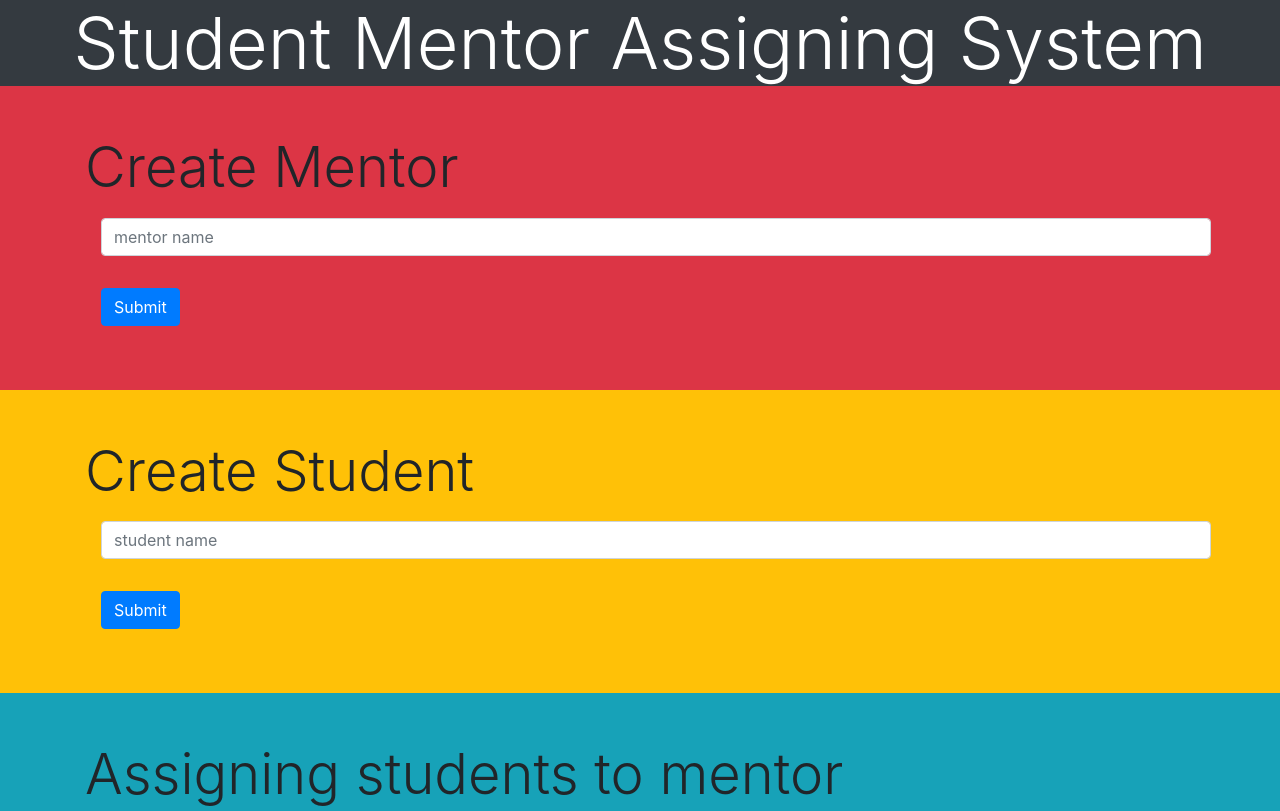
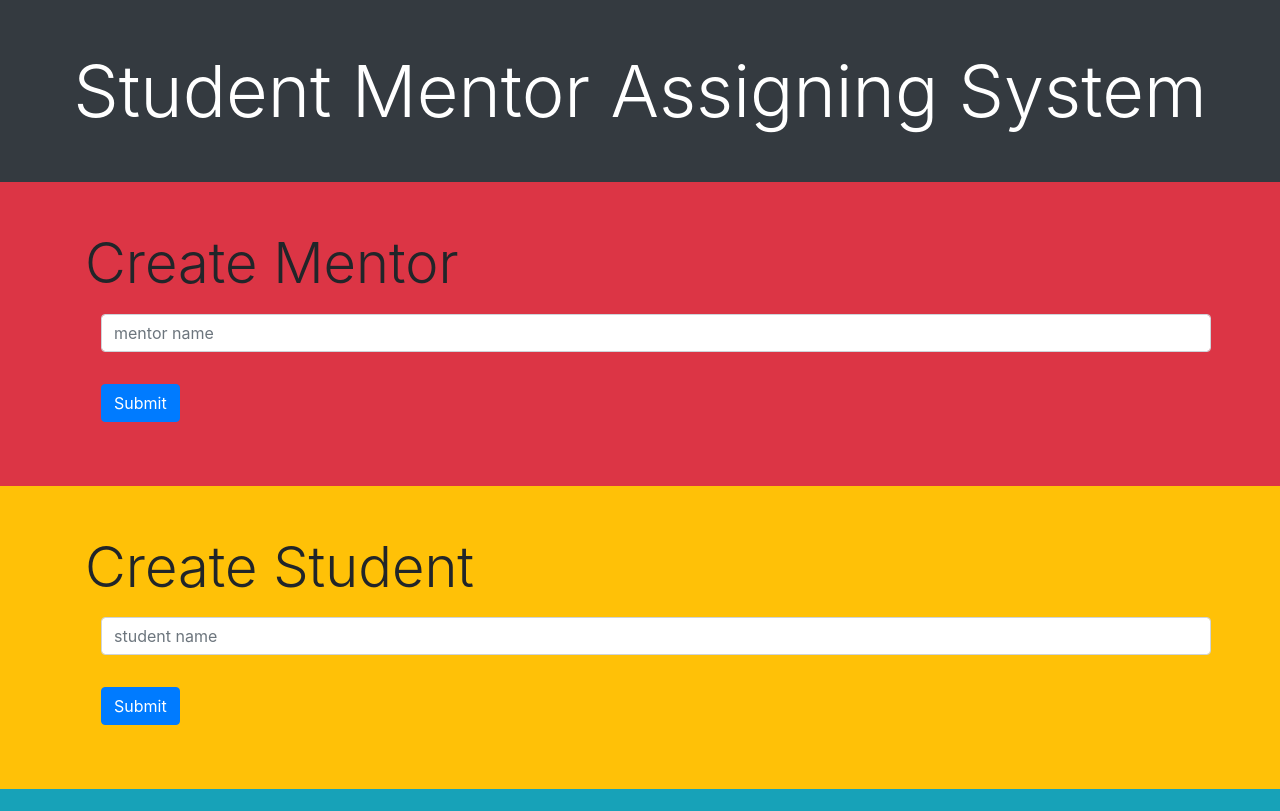
Before and after one commit to vikas-OP/student_mentor_frontend, a plain HTML site: page index.html in a window 1280 px wide. Shown: the top 811 px of the page. Drawn offline with nearby package versions, Linux system fonts and the light colour scheme; no server answers.

Commit message:
final Header UI change

```diff
--- a/index.html
+++ b/index.html
@@ -13,7 +13,9 @@
     />
   </head>
   <body>
-    <header class="container-fluid display-3 text-center bg-dark text-white">
+    <header
+      class="container-fluid display-3 text-center bg-dark text-white p-5"
+    >
       Student Mentor Assigning System
     </header>
 
```
